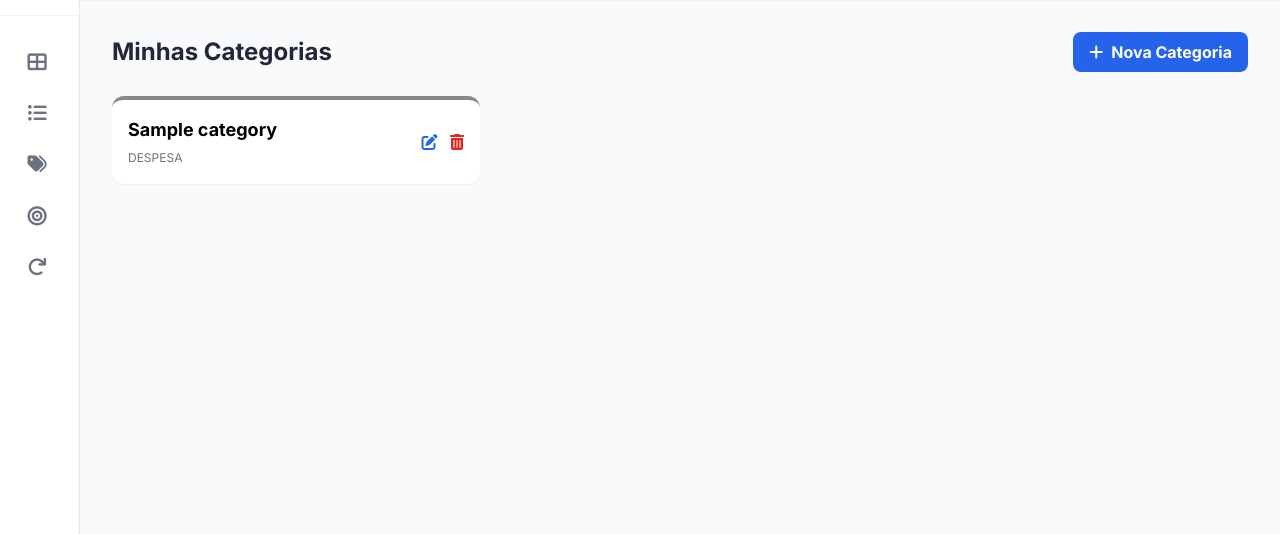
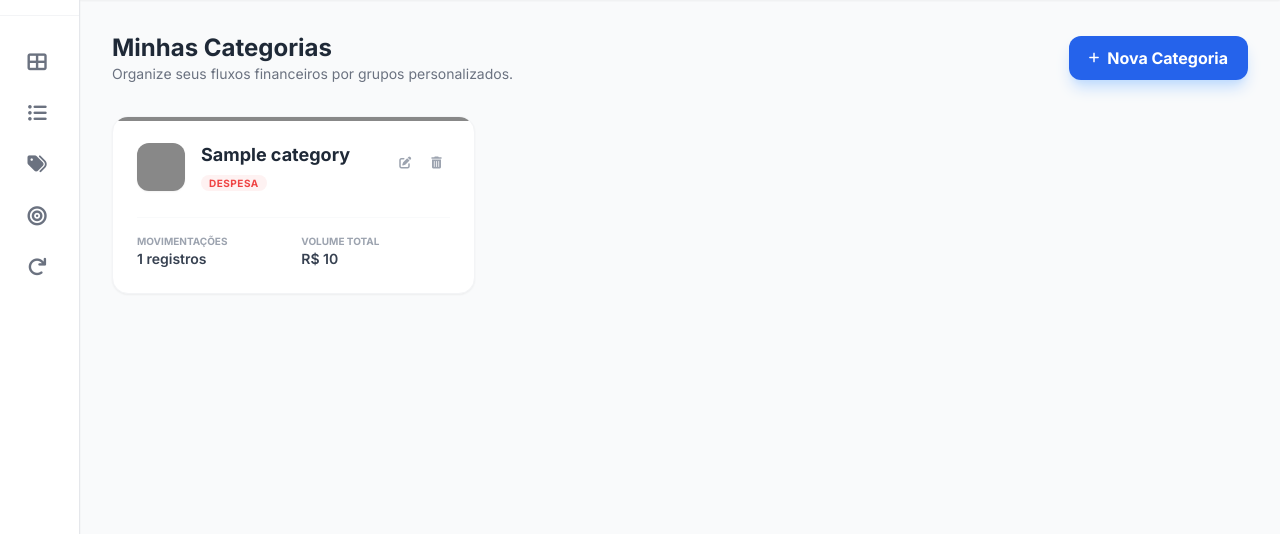
Before and after one commit to DataGusIT/FinTrack, a Django app: page /transacoes/categorias/ in a window 1280 px wide. Shown: the part 64-598 px from the top of the page. Run offline with Django 5.2, Linux system fonts and the light colour scheme; a user stored in the database is signed in; tables that the repository leaves empty hold one stand-in row (values such as "Sample post"); grey boxes marked "Sample" are stand-in pictures; some libraries are stand-ins or nearby versions.

Commit message:
feat(expenses): redesenhar gestão de categorias com dados analíticos e interface premium

```diff
--- a/expenses/templates/expenses/category_list.html
+++ b/expenses/templates/expenses/category_list.html
@@ -2,27 +2,70 @@
 {% block breadcrumb %}FinTrack / Categorias{% endblock %}
 
 {% block content %}
-<div class="flex justify-between items-center mb-6">
-    <h2 class="text-2xl font-bold text-gray-800">Minhas Categorias</h2>
-    <a href="{% url 'expenses:category_create' %}" class="bg-blue-600 text-white px-4 py-2 rounded-lg font-bold hover:bg-blue-700 transition">
-        <i class="fas fa-plus mr-2"></i>Nova Categoria
+<div class="flex flex-col md:flex-row justify-between items-start md:items-center mb-8 gap-4">
+    <div>
+        <h2 class="text-2xl font-bold text-gray-800">Minhas Categorias</h2>
+        <p class="text-sm text-gray-500">Organize seus fluxos financeiros por grupos personalizados.</p>
+    </div>
+    <a href="{% url 'expenses:category_create' %}" class="bg-blue-600 text-white px-5 py-2.5 rounded-xl font-bold hover:bg-blue-700 transition flex items-center shadow-lg shadow-blue-200">
+        <i class="fas fa-plus mr-2 text-xs"></i>Nova Categoria
     </a>
 </div>
 
-<div class="grid grid-cols-1 md:grid-cols-3 gap-4">
+<div class="grid grid-cols-1 md:grid-cols-2 lg:grid-cols-3 gap-6">
     {% for cat in categories %}
-    <div class="bg-white p-4 rounded-xl shadow-sm border-t-4 flex justify-between items-center" style="border-color: {{ cat.color }};">
-        <div>
-            <h4 class="font-bold text-lg">{{ cat.name }}</h4>
-            <span class="text-xs uppercase text-gray-500">{{ cat.get_type_display }}</span>
+    <div class="bg-white rounded-2xl border border-gray-100 p-6 shadow-sm hover:shadow-md transition-all group relative overflow-hidden">
+        <!-- Linha de cor decorativa superior -->
+        <div class="absolute top-0 left-0 w-full h-1" style="background-color: {{ cat.color }};"></div>
+
+        <div class="flex justify-between items-start mb-4">
+            <div class="flex items-center">
+                <!-- Ícone da Categoria -->
+                <div class="h-12 w-12 rounded-xl flex items-center justify-center text-white shadow-sm transition-transform group-hover:scale-110" style="background-color: {{ cat.color }};">
+                    <i class="fas {{ cat.icon|default:'fa-tag' }} text-xl"></i>
+                </div>
+                <div class="ml-4">
+                    <h4 class="font-bold text-gray-800 text-lg">{{ cat.name }}</h4>
+                    <span class="text-[10px] font-bold uppercase tracking-wider {% if cat.type == 'EXPENSE' %}text-red-500 bg-red-50{% else %}text-green-500 bg-green-50{% endif %} px-2 py-0.5 rounded-lg">
+                        {{ cat.get_type_display }}
+                    </span>
+                </div>
+            </div>
+
+            <!-- Ações -->
+            <div class="flex space-x-1">
+                <a href="{% url 'expenses:category_update' cat.pk %}" class="p-2 text-gray-400 hover:text-blue-600 hover:bg-blue-50 rounded-lg transition" title="Editar">
+                    <i class="fas fa-edit text-xs"></i>
+                </a>
+                <a href="{% url 'expenses:category_delete' cat.pk %}" class="p-2 text-gray-400 hover:text-red-600 hover:bg-red-50 rounded-lg transition" title="Excluir">
+                    <i class="fas fa-trash-alt text-xs"></i>
+                </a>
+            </div>
         </div>
-        <div class="space-x-2">
-            <a href="{% url 'expenses:category_update' cat.pk %}" class="text-blue-600 hover:text-blue-900"><i class="fas fa-edit"></i></a>
-            <a href="{% url 'expenses:category_delete' cat.pk %}" class="text-red-600 hover:text-red-900"><i class="fas fa-trash-alt"></i></a>
+
+        <!-- Estatísticas Rápidas -->
+        <div class="grid grid-cols-2 gap-4 mt-6 pt-4 border-t border-gray-50">
+            <div>
+                <p class="text-[10px] font-bold text-gray-400 uppercase">Movimentações</p>
+                <p class="text-sm font-semibold text-gray-700">{{ cat.transaction_count }} registros</p>
+            </div>
+            <div>
+                <p class="text-[10px] font-bold text-gray-400 uppercase">Volume Total</p>
+                <p class="text-sm font-semibold text-gray-700">R$ {{ cat.total_amount|default:"0,00" }}</p>
+            </div>
         </div>
     </div>
     {% empty %}
-    <p class="col-span-3 text-center text-gray-500 py-10">Você ainda não criou categorias.</p>
+    <div class="col-span-full py-20 text-center bg-white rounded-2xl border-2 border-dashed border-gray-100">
+        <div class="bg-gray-50 h-20 w-20 rounded-full flex items-center justify-center mx-auto mb-4">
+            <i class="fas fa-folder-open text-3xl text-gray-300"></i>
+        </div>
+        <h3 class="text-lg font-bold text-gray-800">Nenhuma categoria encontrada</h3>
+        <p class="text-gray-500 mb-6">Comece criando categorias como Alimentação, Lazer ou Salário.</p>
+        <a href="{% url 'expenses:category_create' %}" class="inline-flex items-center text-blue-600 font-bold hover:underline">
+            Criar minha primeira categoria <i class="fas fa-arrow-right ml-2 text-xs"></i>
+        </a>
+    </div>
     {% endfor %}
 </div>
 {% endblock %}
--- a/expenses/views.py
+++ b/expenses/views.py
@@ -3,7 +3,7 @@ from django.contrib.auth.decorators import login_required
 from .models import Transaction, Category, Budget, RecurringTransaction
 from .forms import TransactionForm, CategoryForm, BudgetForm, RecurringTransactionForm
 from .utils import generate_recurring_transactions
-from django.db.models import Q
+from django.db.models import Q, Count, Sum
 import csv
 from django.http import HttpResponse
 from datetime import datetime
@@ -93,9 +93,15 @@ def transaction_list(request):
 
 # --- VIEWS DE CATEGORIA ---
 
+from django.db.models import Count, Sum
+
 @login_required
 def category_list(request):
-    categories = Category.objects.filter(user=request.user)
+    categories = Category.objects.filter(user=request.user).annotate(
+        transaction_count=Count('transactions'),
+        total_amount=Sum('transactions__amount')
+    ).order_by('name')
+
     return render(request, 'expenses/category_list.html', {'categories': categories})
 
 @login_required
```
Also changed, not shown: expenses/templates/expenses/category_form.html (+52 -10 lines).
